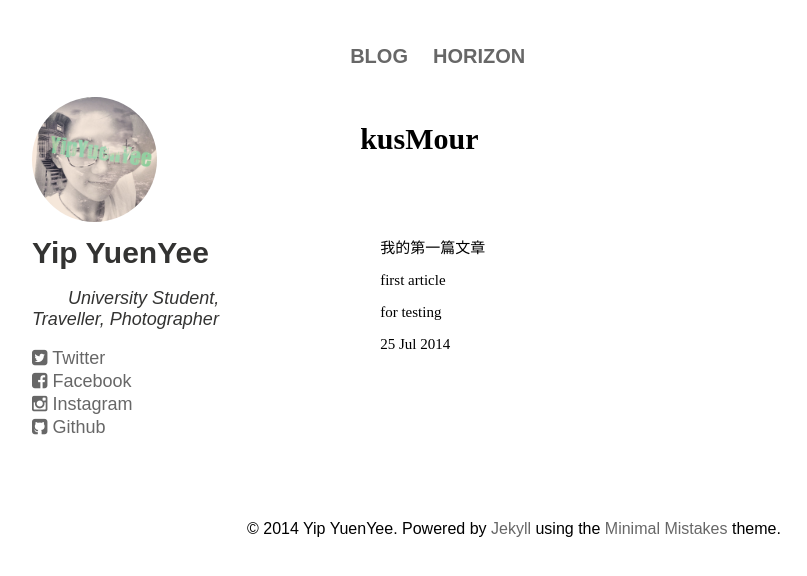
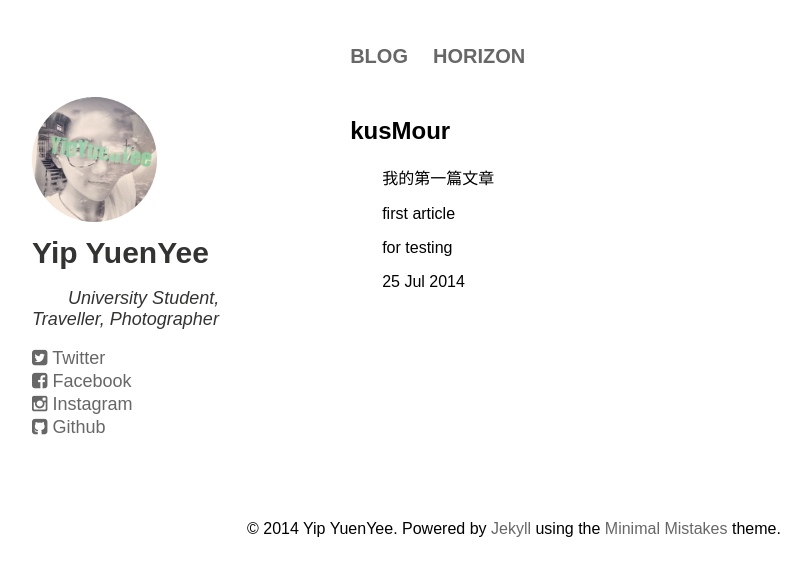
Before and after one commit to kusmour/blog_jekyll, a Jekyll site: the page built from _posts/2014-07-25-first-article.html, in a window 1280 px wide. Shown: the top 576 px of the page, without its empty margins (77-884 px from the left). Built offline with Jekyll 4.4.1, drawn with Linux system fonts in a browser that asks for light colours; some web fonts are replaced.

Commit message:
modify article page

```diff
--- a/_layouts/article.html
+++ b/_layouts/article.html
@@ -11,7 +11,7 @@
 		<meta http-equiv="Content-Type" content="text/html; charset=iso-8859-1" />
 
 		<link href="{{site.baseurl}}/style/homepage.css" type="text/css" rel="stylesheet" />
-		<link href="{{site.baseurl}}/style/article_page.css" type="text/css" rel="stylesheet" />
+		<link href="../style/article_page.css" type="text/css" rel="stylesheet" />
 		<link rel="stylesheet" href="{{site.baseurl}}/style/font-awesome/css/font-awesome.min.css">
 
 		<script src="{{site.baseurl}}/js/jquery.min.js"></script>
--- a/style/article_page.css
+++ b/style/article_page.css
@@ -23,6 +23,7 @@
 .article_wrap p {
 	font-size: 15px;
 	text-indent: 2em;
+	line-height: 1.5;
 }
 
 .article_wrap br {
```
